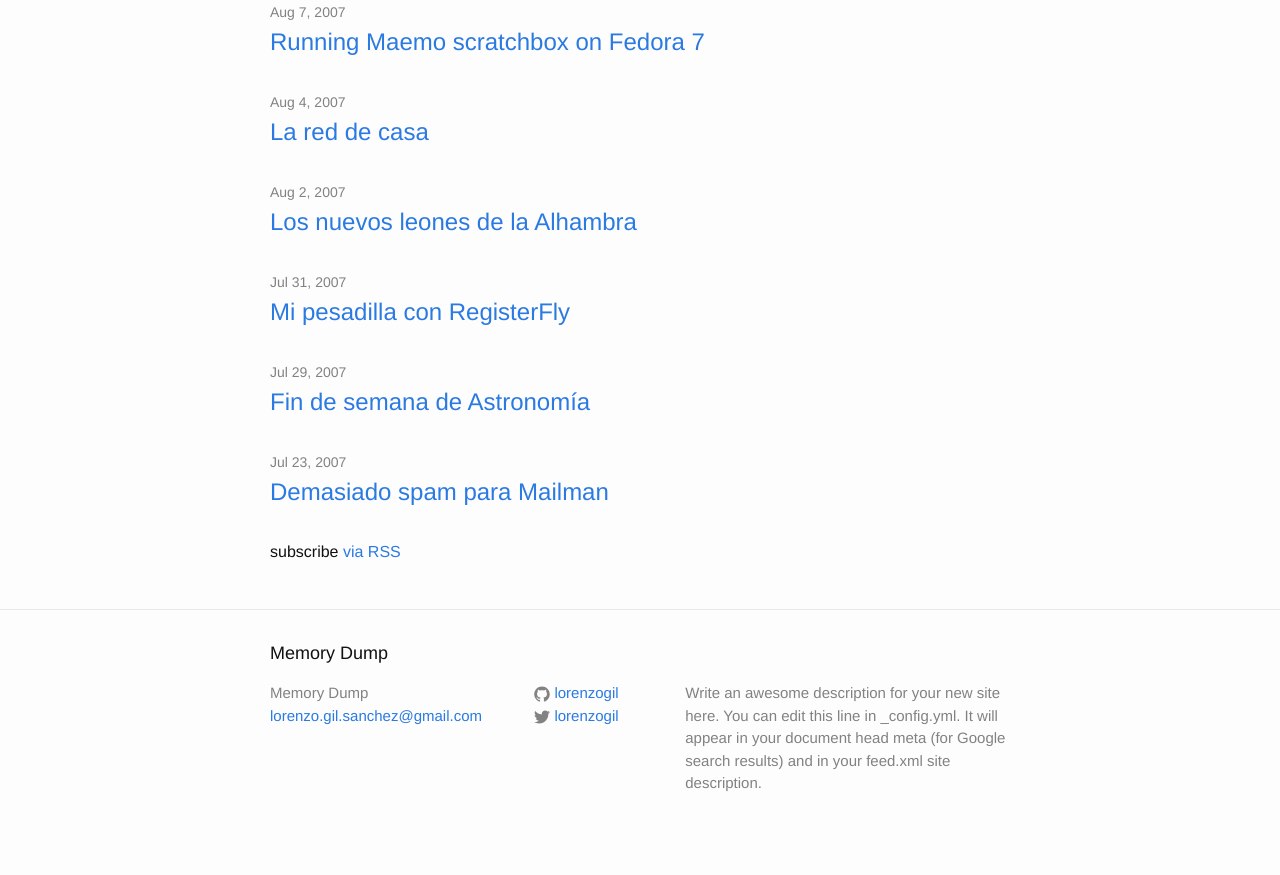
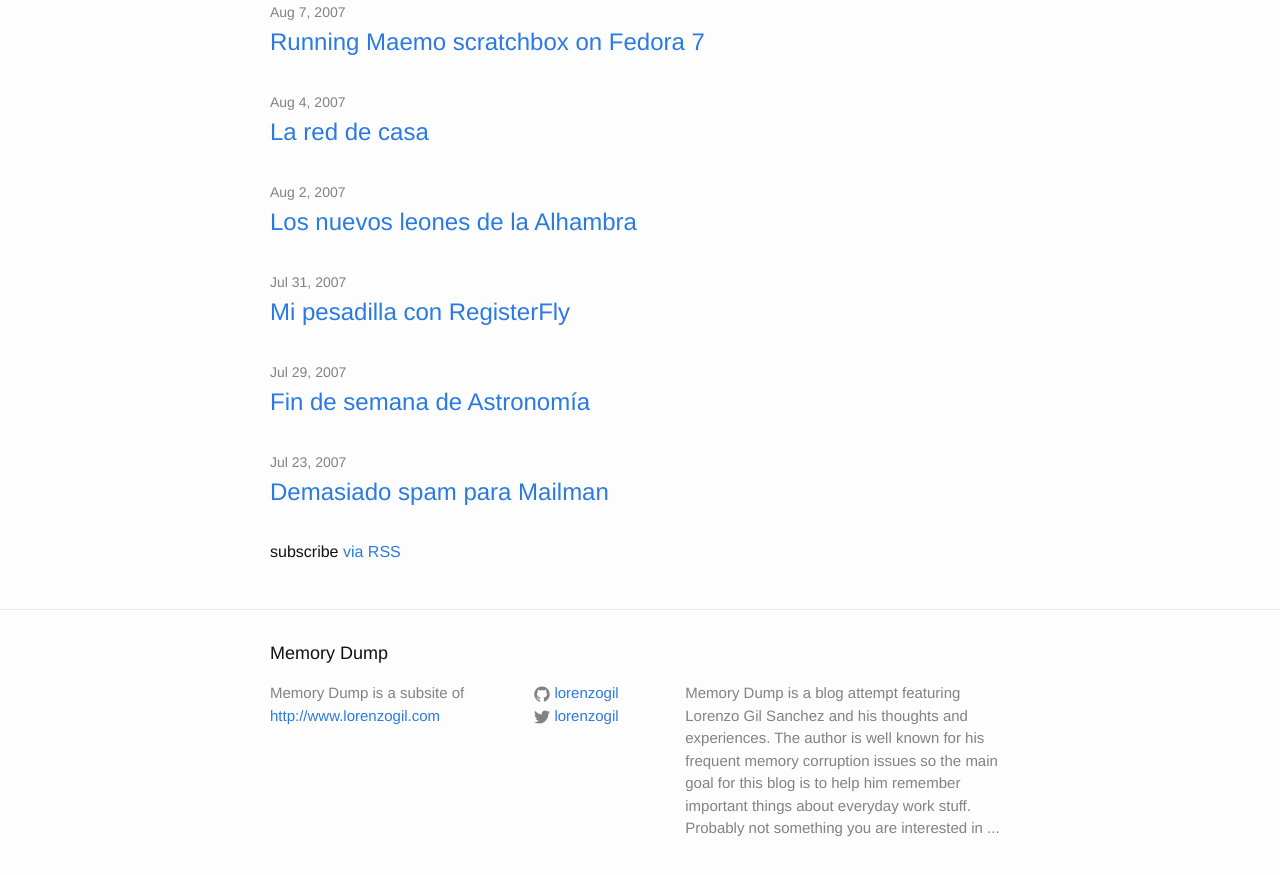
Before and after one commit to lorenzogil/blog, a Jekyll site: the page built from index.html, in a window 1280 px wide and 900 px high, scrolled down 4047 px. Shown: the top 875 px of the window. Built offline with Jekyll 4.4.1, drawn with Linux system fonts in a browser that asks for light colours.

Commit message:
Customize footer

```diff
--- a/_config.yml
+++ b/_config.yml
@@ -2,9 +2,11 @@
 title: Memory Dump
 email: lorenzo.gil.sanchez@gmail.com
 description: > # this means to ignore newlines until "baseurl:"
-  Write an awesome description for your new site here. You can edit this
-  line in _config.yml. It will appear in your document head meta (for
-  Google search results) and in your feed.xml site description.
+  Memory Dump is a blog attempt featuring Lorenzo Gil Sanchez
+  and his thoughts and experiences. The author is well known for
+  his frequent memory corruption issues so the main goal for this
+  blog is to help him remember important things about everyday
+  work stuff. Probably not something you are interested in ...
 baseurl: "/blog" # the subpath of your site, e.g. /blog/
 url: "http://www.lorenzogil.com" # the base hostname & protocol for your site
 twitter_username: lorenzogil
--- a/_includes/footer.html
+++ b/_includes/footer.html
@@ -7,8 +7,8 @@
     <div class="footer-col-wrapper">
       <div class="footer-col  footer-col-1">
         <ul class="contact-list">
-          <li>{{ site.title }}</li>
-          <li><a href="mailto:{{ site.email }}">{{ site.email }}</a></li>
+          <li>{{ site.title }} is a subsite of</li>
+          <li><a href="http://www.lorenzogil.com">http://www.lorenzogil.com</a></li>
         </ul>
       </div>
 
```
